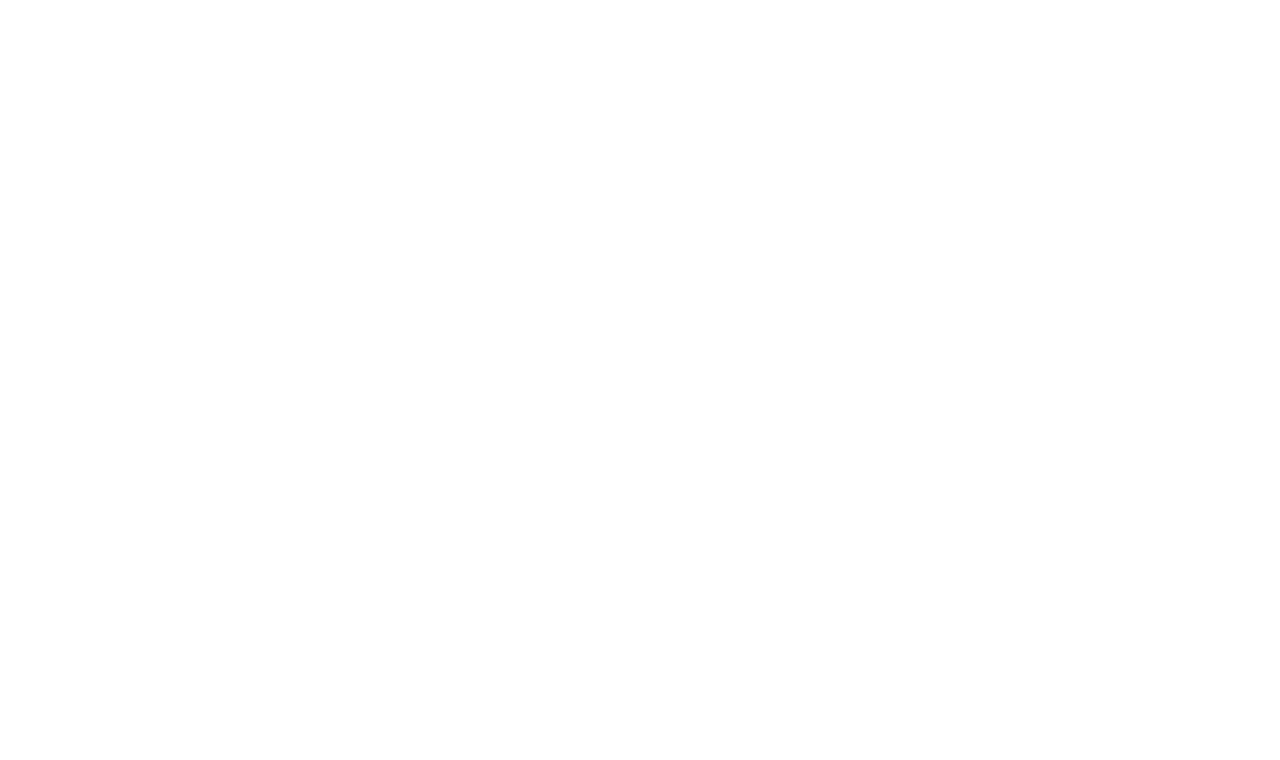
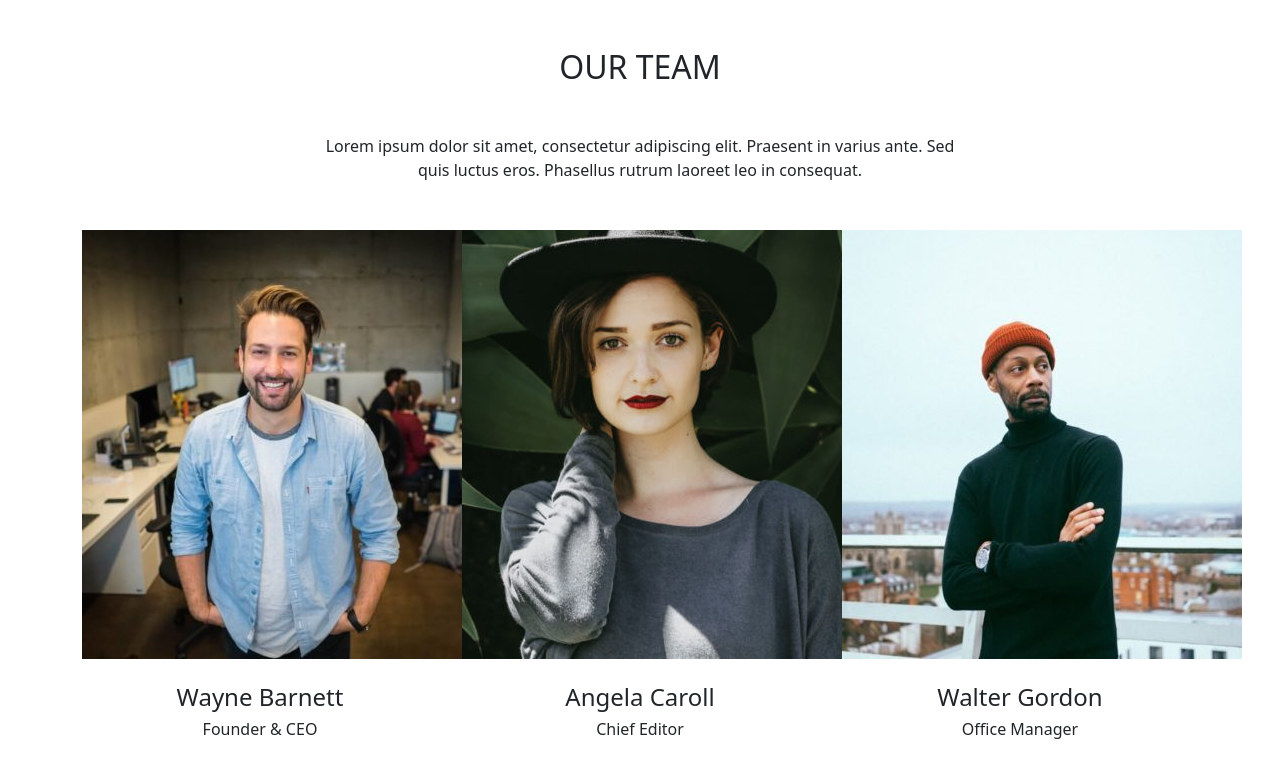
Before and after one commit to Mahdavi3649/js-our-team, a plain HTML site: page index.html in a window 1280 px wide. Shown: the top 760 px of the page. Drawn offline with nearby package versions, Linux system fonts and the light colour scheme.

Commit message:
Completato  Bonus 1 & Bonus 2

```diff
--- a/assets/js/main.js
+++ b/assets/js/main.js
@@ -39,8 +39,42 @@ const team = [
 
   for (let i = 0; i < team.length; i++) {
       const person = team[i];
-      console.log(person.name);
-      console.log(person.role);
-      console.log(person.image);
+      console.log(`${person.name}`);
+      console.log(`${person.role}`);
+      console.log(`${person.image}`);
       console.log("__________________");
   }
+
+ /*  MILESTONE 2
+ (se ce la fai falla entro le 18 altrimenti puoi consegnare anche dopo le 18 - easy):
+stampare le stesse informazioni su DOM sottoforma di stringhe
+BONUS 1
+(solo se non sei giá frustrato dalle milestone 1 e 2):
+trasformare la stringa foto in una immagine effettiva
+BONUS 2
+(solo se non sei giá fuso):
+organizzare i singoli membri in card/schede */
+
+// selezionare l'elemento della dom dove voglio stampare le informazioni
+const personElement = document.querySelector(".row")
+    console.log(personElement)
+
+for (let i = 0; i < team.length; i++) {
+    const person = team[i];
+
+    const personCard = `
+    <div class="col">
+    <div class="card-top">
+        <img src="./assets/img/${person.image}">
+    </div>
+    <div class="card-text text-center m-4">
+        <h4>${person.name}</h4>
+        <h6>${person.role}</h6>
+    </div>
+</div>
+    `;
+    //console.log(personCard);
+
+    personElement.insertAdjacentHTML("beforeend", personCard);
+
+}
--- a/index.html
+++ b/index.html
@@ -4,10 +4,27 @@
     <meta charset="UTF-8">
     <meta http-equiv="X-UA-Compatible" content="IE=edge">
     <meta name="viewport" content="width=device-width, initial-scale=1.0">
-    <title>our team</title>
+    <link href="https://cdn.jsdelivr.net/npm/bootstrap@5.1.3/dist/css/bootstrap.min.css" rel="stylesheet" integrity="sha384-1BmE4kWBq78iYhFldvKuhfTAU6auU8tT94WrHftjDbrCEXSU1oBoqyl2QvZ6jIW3" crossorigin="anonymous">
+    <title>Our Team</title>
 </head>
 <body>
 
+
+    <div class="container">
+
+        <div class="title mt-5 text-center">
+            <h2 class="">OUR TEAM</h2>
+            <p class="m-5">
+              Lorem ipsum dolor sit amet, consectetur adipiscing elit. Praesent in
+              varius ante. Sed <br> quis luctus eros. Phasellus rutrum laoreet leo in
+              consequat.
+            </p>
+        </div>
+
+        <div class="row row-cols-3">
+
+        </div>
+    </div>
 
     <script src="./assets/js/main.js"></script>
 
```
